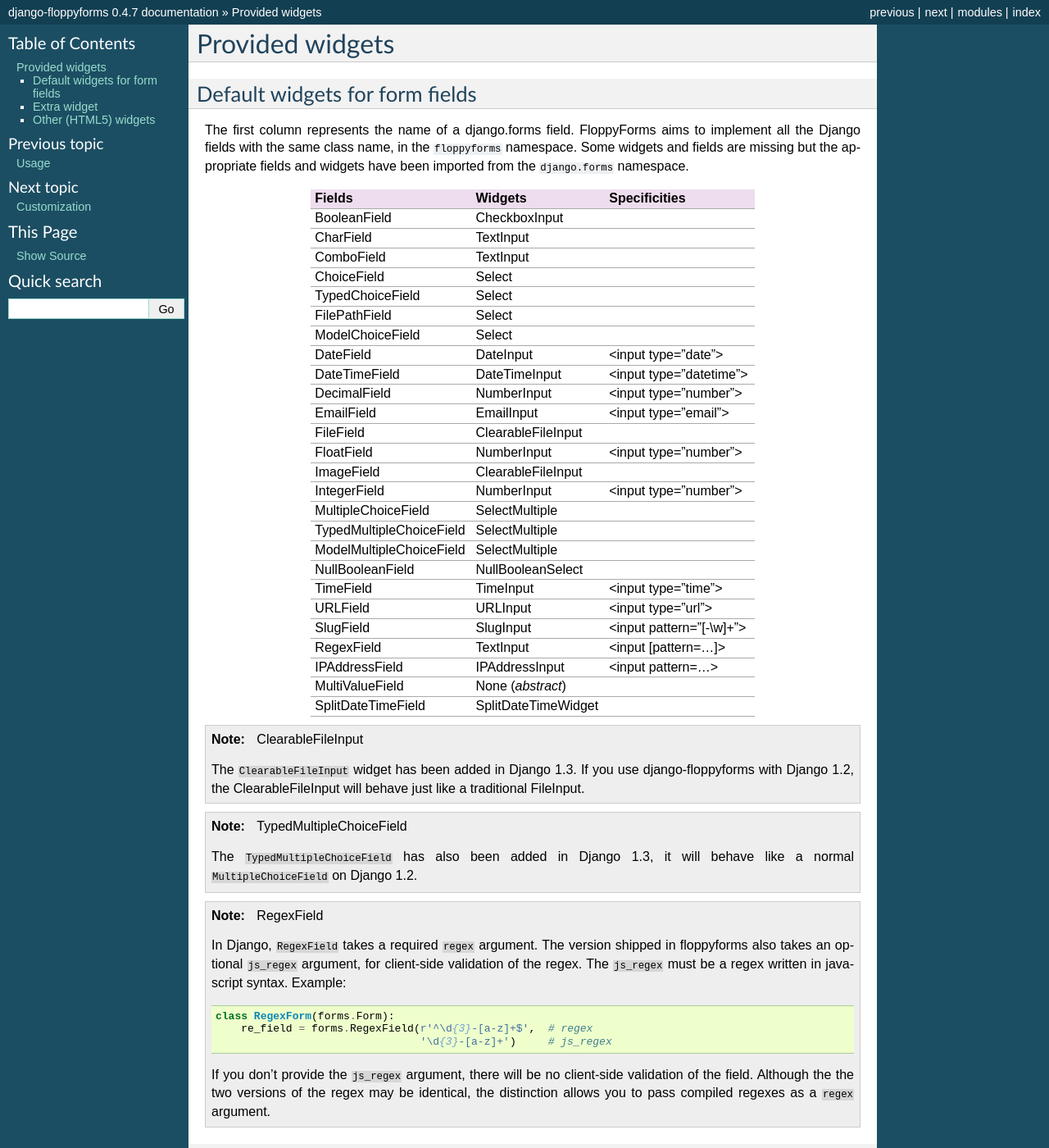
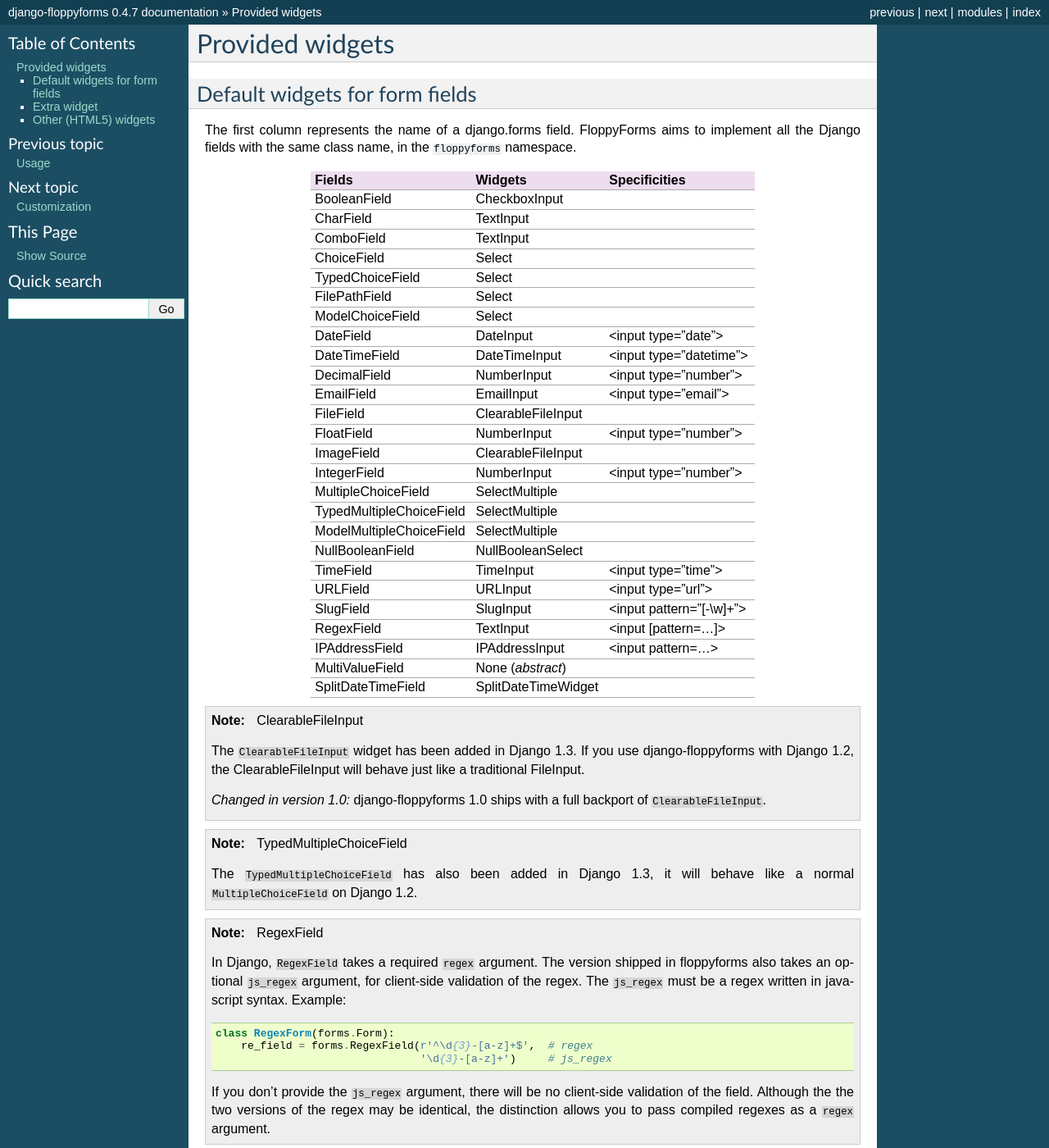
Before and after one commit to jazzband/django-floppyforms, a Sphinx documentation site: the page built from docs/widgets.rst, in a window 1280 px wide and 1400 px high. Shown: the whole window at 82% size. Built offline with Sphinx 7.4.7, drawn with Linux system fonts in a browser that asks for light colours.

Commit message:
Documented we have ClearableFileInput everywhere and all widgets are implemented

```diff
--- a/docs/widgets.rst
+++ b/docs/widgets.rst
@@ -8,8 +8,7 @@
 
 The first column represents the name of a django.forms field. FloppyForms aims
 to implement all the Django fields with the same class name, in the
-``floppyforms`` namespace. Some widgets and fields are missing but the appropriate
-fields and widgets have been imported from the ``django.forms`` namespace.
+``floppyforms`` namespace.
 
 ======================== =================== ========================
 Fields                   Widgets             Specificities
@@ -47,6 +46,10 @@
     The ``ClearableFileInput`` widget has been added in Django 1.3. If you use
     django-floppyforms with Django 1.2, the ClearableFileInput will behave
     just like a traditional FileInput.
+
+    .. versionchanged:: 1.0
+       django-floppyforms 1.0 ships with a full backport of
+       ``ClearableFileInput``.
 
 
 .. note:: TypedMultipleChoiceField
```
